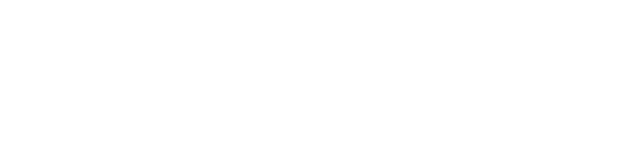
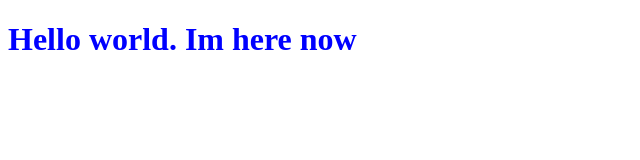
Before and after one commit to anettehoglund/AI-project, a plain HTML site: page index.html in a window 1280 px wide. Shown: the whole page, without its empty margins (0-640 px from the left). Drawn offline with Linux system fonts and the light colour scheme.

Commit message:
first steps

```diff
--- a/index.html
+++ b/index.html
@@ -4,8 +4,11 @@
     <meta charset="UTF-8">
     <meta name="viewport" content="width=device-width, initial-scale=1.0">
     <title>Document</title>
+    <link rel="stylesheet" href="src/css.css">
 </head>
+
 <body>
-
+    <h1>Hello world. Im here now</h1>
+    <script src="src/js.js"></script>
 </body>
 </html>
--- a/src/css.css
+++ b/src/css.css
@@ -0,0 +1,3 @@
+h1{
+    color: blue;
+}
```
